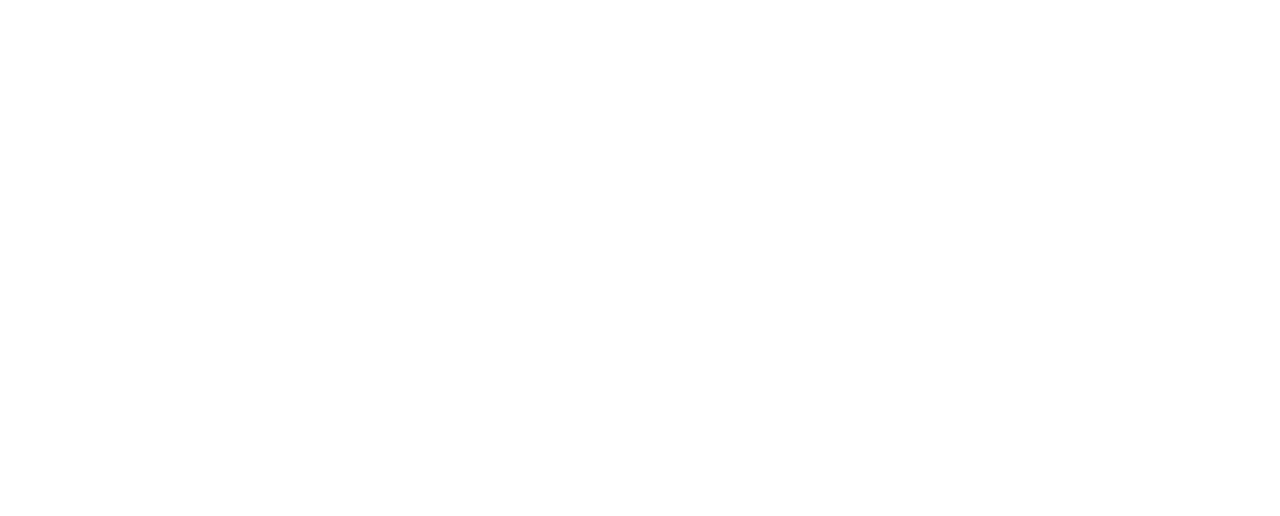
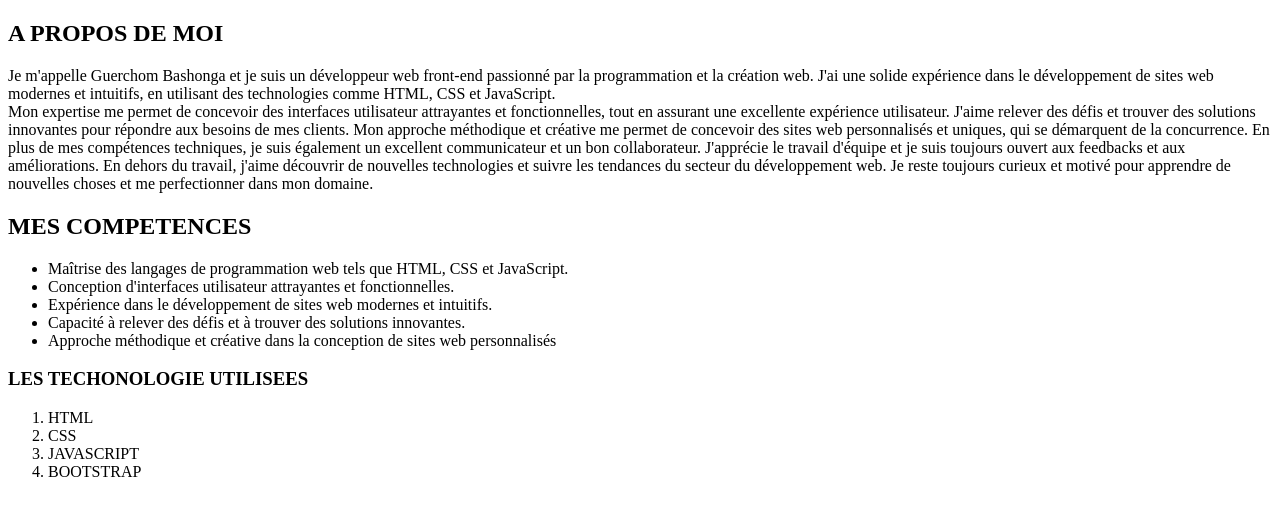
Before and after one commit to Irguerchom/Webdesign_training, a plain HTML site: page index.html in a window 1280 px wide. Drawn offline with Linux system fonts and the light colour scheme.

Commit message:
mes competences

```diff
--- a/index.html
+++ b/index.html
@@ -7,6 +7,28 @@
     <title>Mon site personnel</title>
 </head>
 <body>
-
+    <h2>A PROPOS DE MOI</h2>
+<p>
+    Je m'appelle Guerchom Bashonga et je suis un développeur web front-end passionné par la programmation et la création web.
+    J'ai une solide expérience dans le développement de sites web modernes et intuitifs,
+    en utilisant des technologies comme HTML, CSS et JavaScript. <br>Mon expertise me permet de concevoir des interfaces utilisateur attrayantes et fonctionnelles, tout en assurant une excellente expérience utilisateur.
+    J'aime relever des défis et trouver des solutions innovantes pour répondre aux besoins de mes clients. Mon approche méthodique et créative me permet de concevoir des sites web personnalisés et uniques, qui se démarquent de la concurrence. En plus de mes compétences techniques, je suis également un excellent communicateur et un bon collaborateur. J'apprécie le travail d'équipe et je suis toujours ouvert aux feedbacks et aux améliorations.
+    En dehors du travail, j'aime découvrir de nouvelles technologies et suivre les tendances du secteur du développement web. Je reste toujours curieux et motivé pour apprendre de nouvelles choses et me perfectionner dans mon domaine.
+</p>
+<h2>MES COMPETENCES</h2>
+    <ul>
+        <li>Maîtrise des langages de programmation web tels que HTML, CSS et JavaScript.</li>
+        <li>Conception d'interfaces utilisateur attrayantes et fonctionnelles.</li>
+        <li>Expérience dans le développement de sites web modernes et intuitifs.</li>
+        <li>Capacité à relever des défis et à trouver des solutions innovantes.</li>
+        <li>Approche méthodique et créative dans la conception de sites web personnalisés</li>
+    </ul>
+    <h3>LES TECHONOLOGIE UTILISEES</h3>
+    <ol>
+        <li>HTML</li>
+        <li>CSS</li>
+        <li>JAVASCRIPT</li>
+        <li>BOOTSTRAP</li>
+    </ol>
 </body>
 </html>
```
